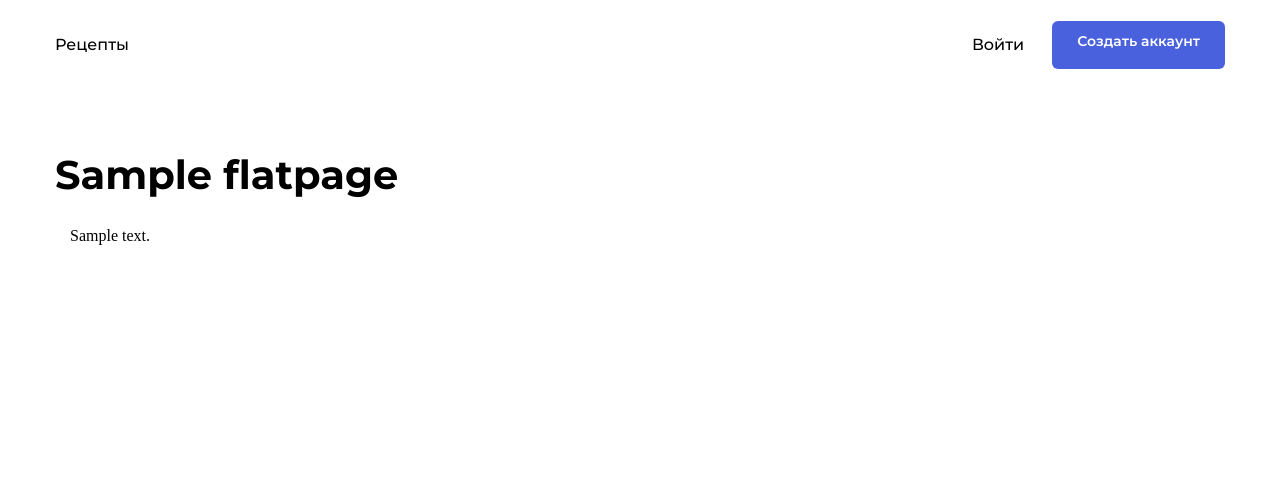
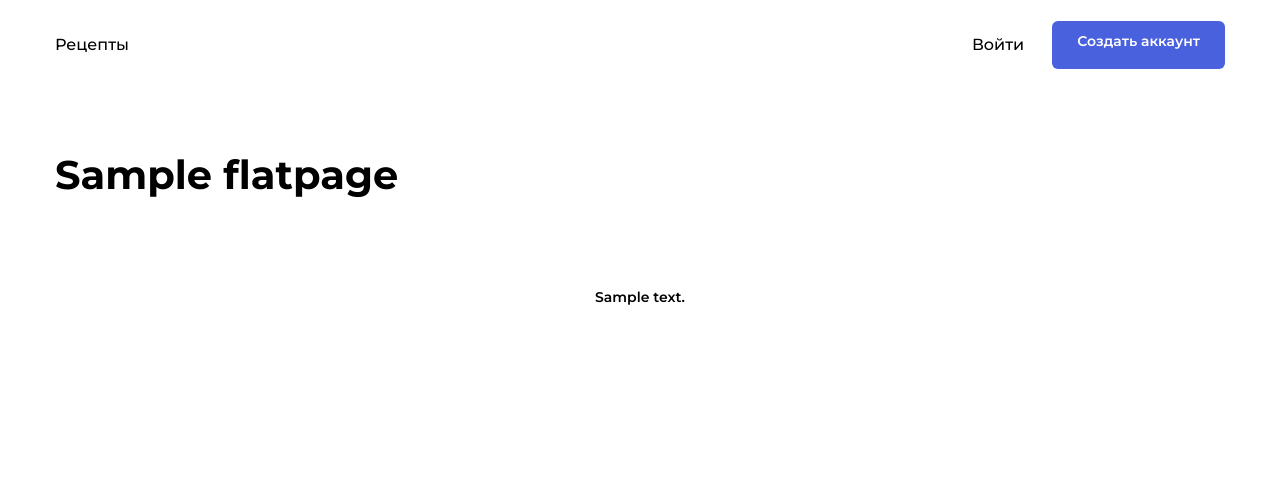
Before and after one commit to olegenov/foodgram-project, a Django app: template templates/flatpages/default.html in a window 1280 px wide. Shown: the top 504 px of the page. Run offline with Django 3.2, Linux system fonts and the light colour scheme; the template is opened without the code that fills it: most values are stand-ins (such as "Sample title", 1, 10 or a date in 2020); data that the repository does not hold is empty; some libraries are stand-ins or nearby versions.

Commit message:
flatpages

```diff
--- a/templates/flatpages/default.html
+++ b/templates/flatpages/default.html
@@ -10,7 +10,7 @@
 </div>
 {% endblock %}
 {% block content %}
-<div class="container">
-        {{ flatpage.content }}
+<div class="custom-center-block">
+    <p class="custom-text-block">{{ flatpage.content }}</p>
 </div>
 {% endblock %}
```
